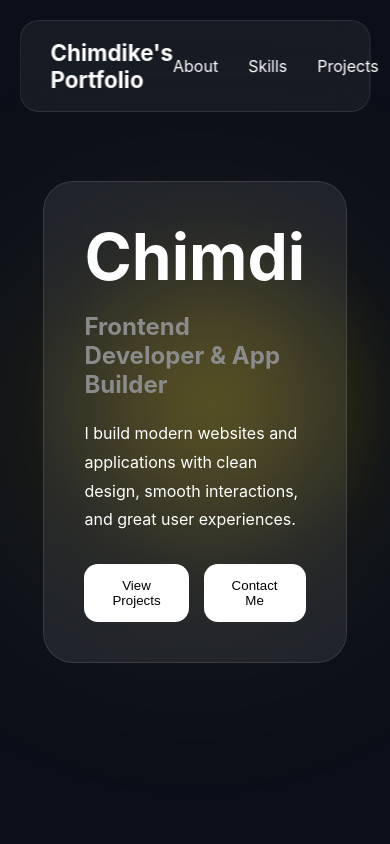
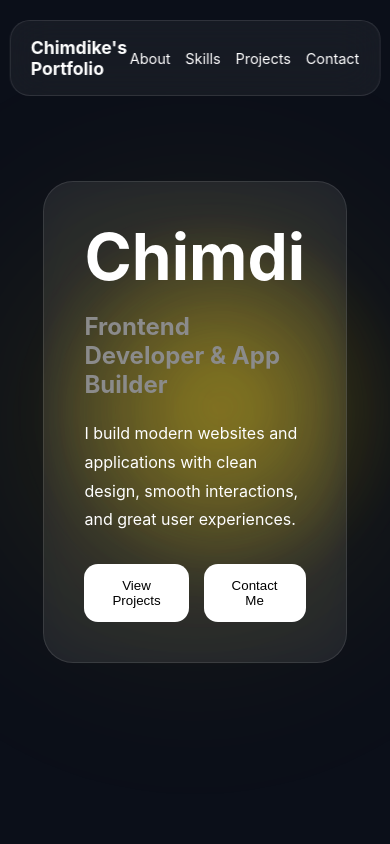
Before and after one commit to chimdike21/portfolio-v2, a React (Vite) app: page / in a window 390 px wide. Shown: the top 844 px of the page. Built offline with nearby package versions, Linux system fonts and the light colour scheme.

Commit message:
Implement reveal effect for sections and enhance navbar responsiveness

```diff
--- a/src/App.tsx
+++ b/src/App.tsx
@@ -7,18 +7,69 @@ import Services from './components/services/services'
 import Contact from './components/contact/contact'
 import Footer from './components/footer/footer'
 
+import { useEffect } from 'react'
+import './index.css'
+
 function App() {
+
+  useEffect(() => {
+    const sections = document.querySelectorAll('.reveal')
+
+    const observer = new IntersectionObserver(
+      (entries) => {
+        entries.forEach((entry) => {
+          if(entry.isIntersecting){
+            entry.target.classList.add('active')
+          }
+          else{
+            entry.target.classList.remove('active')
+          }
+
+
+        })
+      },
+      {
+        threshold:0.15
+      }
+    )
+
+    sections.forEach((section)=>{
+      observer.observe(section)
+    })
+
+    return ()=> observer.disconnect()
+
+  },[])
 
 
   return (
     <>
       <Navbar />
+
+      <div className="reveal">
         <Hero />
+      </div>
+
+      <div className="reveal">
         <About />
+      </div>
+
+      <div className="reveal">
         <Skills />
+      </div>
+
+      <div className="reveal">
         <Projects />
+      </div>
+
+      <div className="reveal">
         <Services />
+      </div>
+
+      <div className="reveal">
         <Contact />
+      </div>
+
       <Footer />
     </>
   )
--- a/src/components/navbar/navbar.css
+++ b/src/components/navbar/navbar.css
@@ -51,3 +51,28 @@
 .nav-links a:hover{
     transform:scale(1.50);
 }
+
+
+@media (max-width:768px){
+
+    .navbar{
+        padding:16px 20px;
+        width:95%;
+    }
+
+    .logo{
+        font-size:1.1rem;
+    }
+
+    .nav-links{
+        gap:15px;
+    }
+
+    .nav-links a{
+        font-size:0.9rem;
+    }
+
+    .nav-links a:hover{
+        transform:scale(1.15);
+    }
+}
--- a/src/components/projects/projects.css
+++ b/src/components/projects/projects.css
@@ -132,3 +132,31 @@
 .project-link:hover{
     transform:translateX(8px);
 }
+
+
+
+
+@media (max-width:768px){
+
+    .projects-container{
+        grid-template-columns:1fr;
+    }
+
+    .project-card{
+        padding:22px;
+    }
+
+    .project-top{
+        flex-direction:column;
+        align-items:flex-start;
+        gap:12px;
+    }
+
+    .project-card h3{
+        font-size:1.1rem;
+    }
+
+    .project-card p{
+        font-size:.95rem;
+    }
+}
--- a/src/index.css
+++ b/src/index.css
@@ -22,3 +22,20 @@ button{
 section{
   padding:100px 80px;
 }
+
+.reveal{
+  opacity:0;
+  transform:translateY(120px) scale(0.92);
+  filter:blur(10px);
+
+  transition:
+    opacity 1.2s ease,
+    transform 1.2s cubic-bezier(0.22,1,0.36,1),
+    filter 1.2s ease;
+}
+
+.reveal.active{
+  opacity:1;
+  transform:translateY(0) scale(1);
+  filter:blur(0px);
+}
```
Lines whose indentation alone changed are shown as unchanged.
